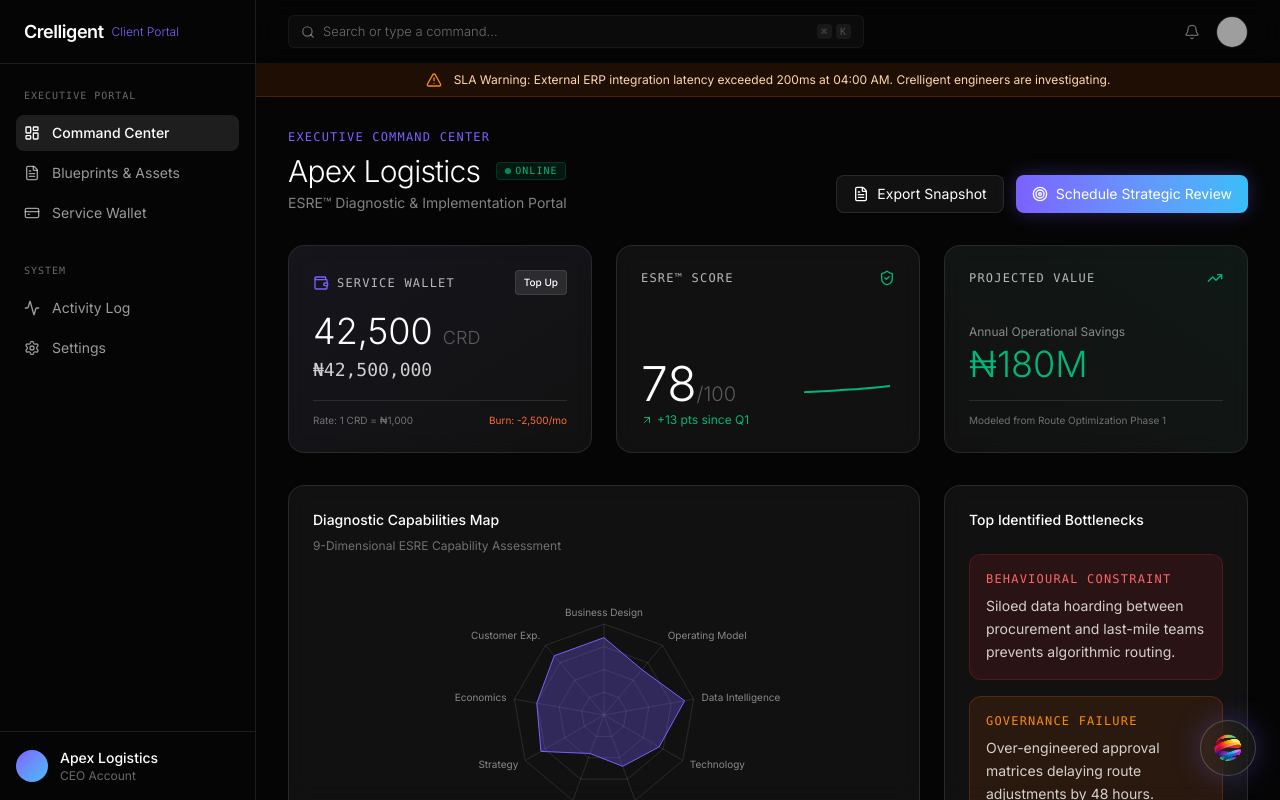
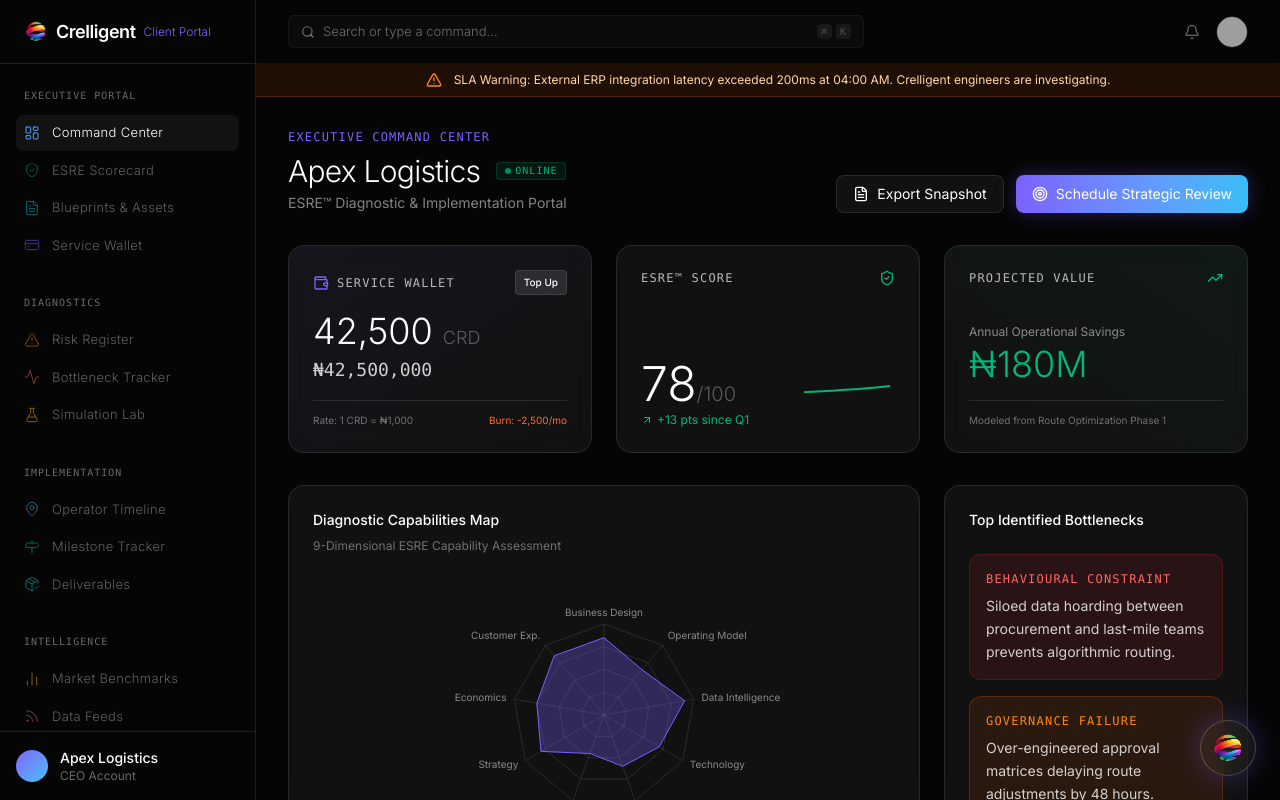
Before and after one commit to Crelligent/crelligent-client-app, a Next.js app: page / in a window 1280 px wide. Built offline with nearby package versions, Linux system fonts and the light colour scheme; grey boxes are pictures that could not be loaded.

Commit message:
feat: enrich client portal sidebar with 16 nav items across 5 groups plus Co-Pilot quick access

```diff
--- a/src/components/layout/Sidebar.tsx
+++ b/src/components/layout/Sidebar.tsx
@@ -8,7 +8,19 @@
     FileText,
     Settings,
     Activity,
-    CreditCard
+    CreditCard,
+    ShieldCheck,
+    AlertTriangle,
+    FlaskConical,
+    MapPin,
+    Milestone,
+    PackageCheck,
+    BarChart2,
+    Rss,
+    Archive,
+    Bell,
+    KeyRound,
+    Sparkles
 } from 'lucide-react'
 
 export function Sidebar() {
@@ -18,23 +30,50 @@
         {
             title: 'Executive Portal',
             items: [
-                { name: 'Command Center', href: '/', icon: LayoutDashboard },
-                { name: 'Blueprints & Assets', href: '/assets', icon: FileText },
-                { name: 'Service Wallet', href: '/wallet', icon: CreditCard },
+                { name: 'Command Center', href: '/', icon: LayoutDashboard, color: 'text-blue-400' },
+                { name: 'ESRE Scorecard', href: '/scorecard', icon: ShieldCheck, color: 'text-[#00B67A]' },
+                { name: 'Blueprints & Assets', href: '/assets', icon: FileText, color: 'text-cyan-400' },
+                { name: 'Service Wallet', href: '/wallet', icon: CreditCard, color: 'text-[#7B61FF]' },
+            ]
+        },
+        {
+            title: 'Diagnostics',
+            items: [
+                { name: 'Risk Register', href: '/risk', icon: AlertTriangle, color: 'text-orange-400' },
+                { name: 'Bottleneck Tracker', href: '/bottlenecks', icon: Activity, color: 'text-red-400' },
+                { name: 'Simulation Lab', href: '/simulation', icon: FlaskConical, color: 'text-amber-400' },
+            ]
+        },
+        {
+            title: 'Implementation',
+            items: [
+                { name: 'Operator Timeline', href: '/timeline', icon: MapPin, color: 'text-[#38BDF8]' },
+                { name: 'Milestone Tracker', href: '/milestones', icon: Milestone, color: 'text-emerald-400' },
+                { name: 'Deliverables', href: '/deliverables', icon: PackageCheck, color: 'text-teal-400' },
+            ]
+        },
+        {
+            title: 'Intelligence',
+            items: [
+                { name: 'Market Benchmarks', href: '/benchmarks', icon: BarChart2, color: 'text-[#FFB020]' },
+                { name: 'Data Feeds', href: '/feeds', icon: Rss, color: 'text-pink-400' },
+                { name: 'Reports Archive', href: '/reports', icon: Archive, color: 'text-purple-400' },
             ]
         },
         {
             title: 'System',
             items: [
-                { name: 'Activity Log', href: '/activity', icon: Activity },
-                { name: 'Settings', href: '/settings', icon: Settings },
+                { name: 'Notifications', href: '/notifications', icon: Bell, color: 'text-slate-400' },
+                { name: 'API Keys', href: '/api-keys', icon: KeyRound, color: 'text-slate-400' },
+                { name: 'Settings', href: '/settings', icon: Settings, color: 'text-slate-400' },
             ]
         }
     ]
 
     return (
         <aside className="w-64 border-r border-white/10 bg-[#050505] h-screen flex-shrink-0 flex flex-col overflow-y-auto print:hidden">
-            <div className="h-16 flex items-center px-6 border-b border-white/10 shrink-0 sticky top-0 bg-[#050505]">
+            <div className="h-16 flex items-center px-6 border-b border-white/10 shrink-0 sticky top-0 bg-[#050505] z-10">
+                <img src="/logo.png" alt="Crelligent" className="w-6 h-6 object-contain mr-2" />
                 <span className="text-lg font-semibold tracking-tight">Crelligent</span>
                 <span className="text-xs font-light text-[#7B61FF] ml-2">Client Portal</span>
             </div>
@@ -45,7 +84,7 @@
                         <h3 className="px-2 text-[10px] font-mono uppercase tracking-widest text-white/40 mb-3">
                             {group.title}
                         </h3>
-                        <div className="space-y-1">
+                        <div className="space-y-0.5">
                             {group.items.map((item) => {
                                 const isActive = pathname === item.href
                                 const Icon = item.icon
@@ -53,13 +92,13 @@
                                     <Link
                                         key={item.href}
                                         href={item.href}
-                                        className={`flex items-center gap-3 px-2 py-2 rounded-lg text-sm transition-colors ${
+                                        className={`flex items-center gap-3 px-2 py-2 rounded-lg text-[13px] tracking-wide font-light transition-colors ${
                                             isActive
-                                                ? 'bg-white/10 text-white font-medium'
-                                                : 'text-white/60 hover:text-white hover:bg-white/5'
+                                                ? 'bg-white/5 text-white'
+                                                : 'text-[#606060] hover:text-white hover:bg-white/5'
                                         }`}
                                     >
-                                        <Icon className="w-4 h-4" />
+                                        <Icon className={`w-4 h-4 stroke-[1.5] transition ${item.color} ${isActive ? 'opacity-100' : 'opacity-50 group-hover:opacity-100'}`} />
                                         {item.name}
                                     </Link>
                                 )
@@ -67,6 +106,20 @@
                         </div>
                     </div>
                 ))}
+            </div>
+
+            {/* ESRE Co-Pilot Quick Access */}
+            <div className="px-4 pb-3">
+                <button className="w-full flex items-center gap-3 px-3 py-2.5 rounded-lg bg-[#7B61FF]/10 border border-[#7B61FF]/20 hover:bg-[#7B61FF]/20 transition-colors group">
+                    <div className="w-6 h-6 rounded bg-white/5 border border-[#7B61FF]/30 flex items-center justify-center p-1">
+                        <img src="/logo.png" alt="AI" className="w-full h-full object-contain" />
+                    </div>
+                    <div className="text-left">
+                        <div className="text-xs font-medium text-white">ESRE™ Co-Pilot</div>
+                        <div className="text-[10px] text-white/40">Ask anything</div>
+                    </div>
+                    <Sparkles className="w-3 h-3 text-[#7B61FF] ml-auto opacity-50 group-hover:opacity-100 transition-opacity" />
+                </button>
             </div>
 
             <div className="p-4 border-t border-white/10 shrink-0 sticky bottom-0 bg-[#050505]">
```
